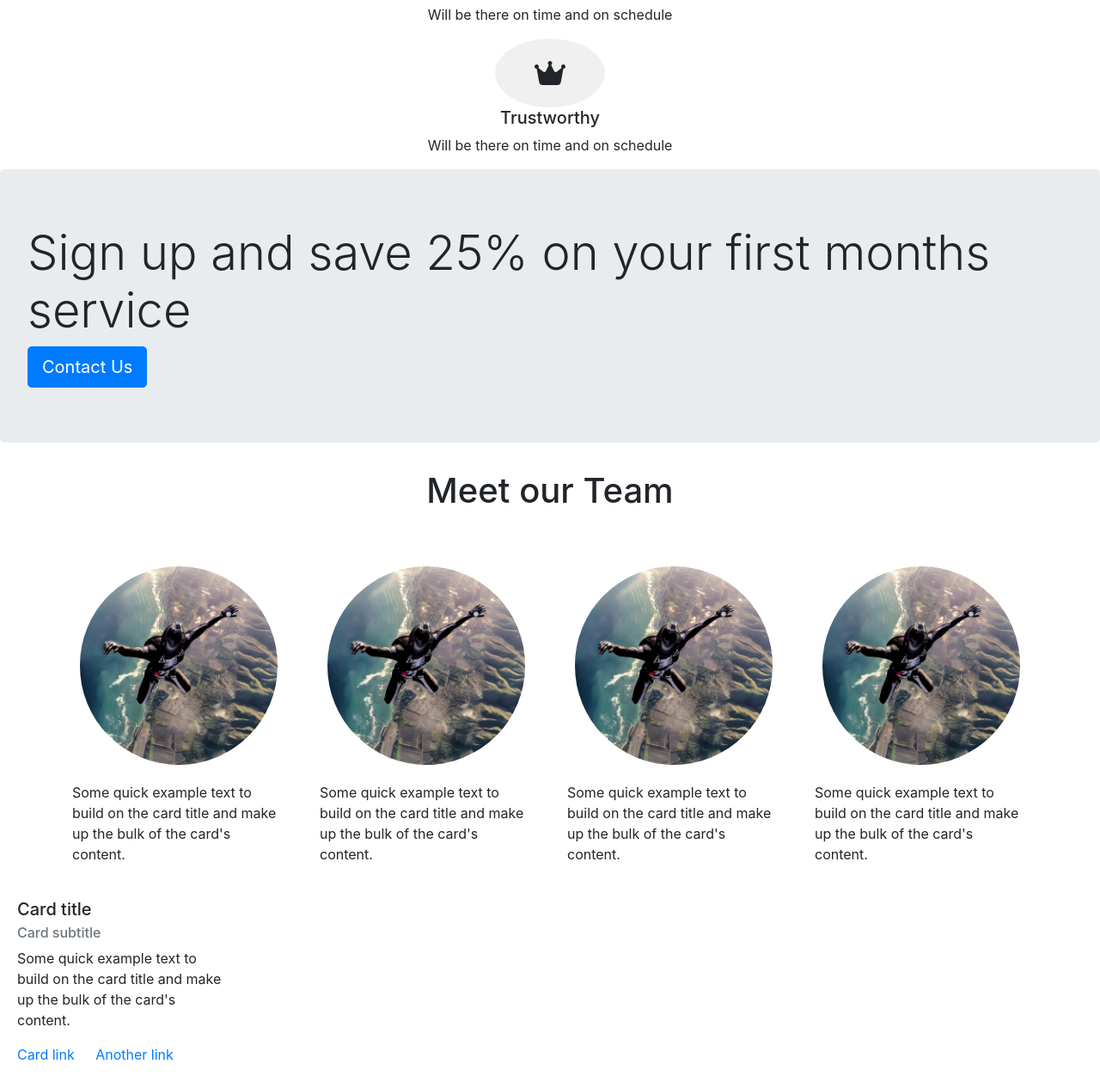
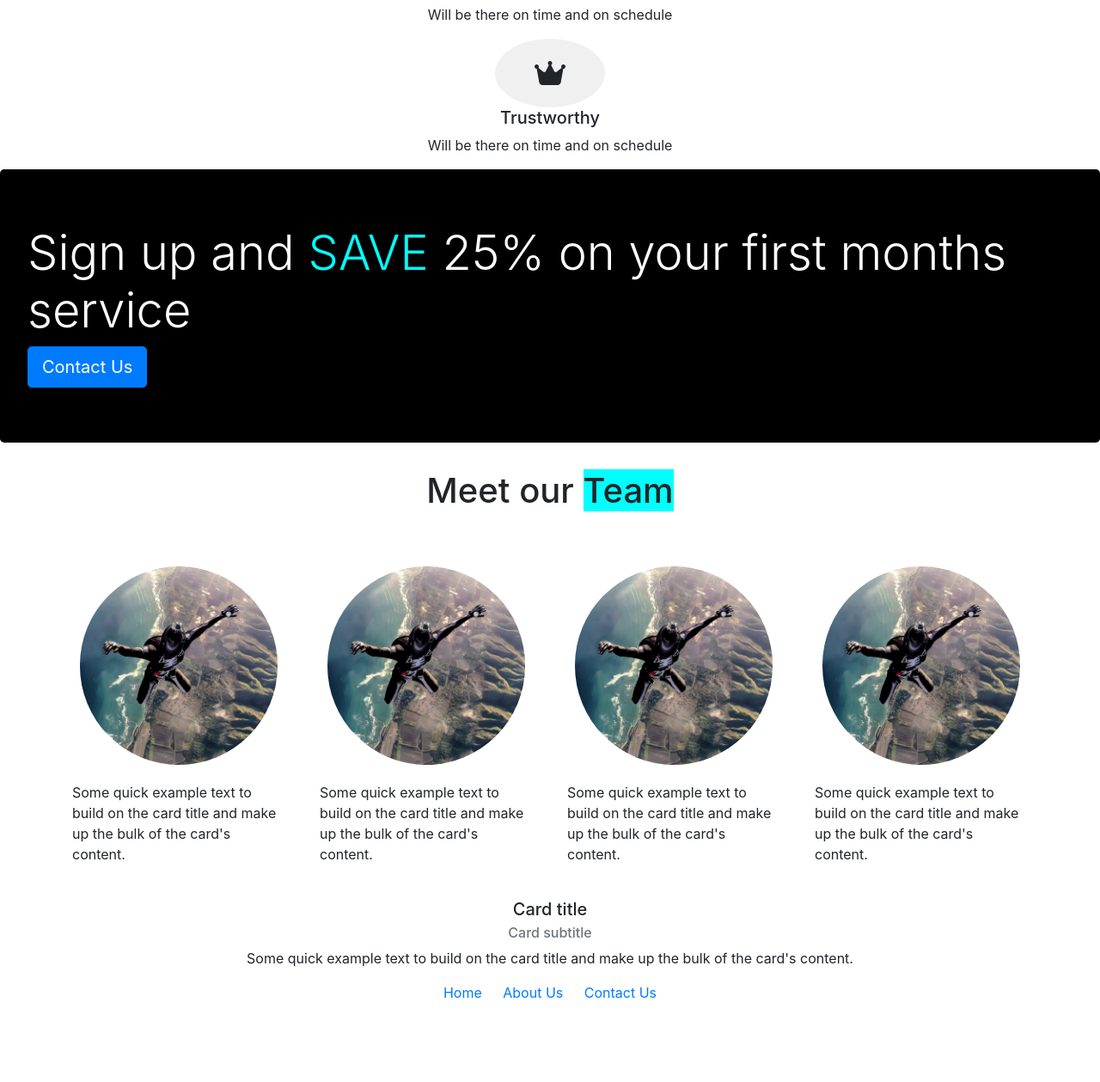
Before and after one commit to andrewswint/pvps, a plain HTML site: page index.html in a window 1280 px wide. Shown: the part 1083-2342 px from the top of the page at 86% size. After the commit the page ends 2270 px from the top, so only its background shows below. Drawn offline with nearby package versions, Linux system fonts and the light colour scheme.

Commit message:
working on some styling and content

```diff
--- a/css/main.css
+++ b/css/main.css
@@ -1,5 +1,13 @@
 html {
     display: block;
+}
+
+.highlight {
+    background-color: aqua;
+}
+
+.text-color {
+    color: aqua;
 }
 
 .jumbotron-splash {
@@ -27,6 +35,11 @@ html {
     background-color: aqua;
 }
 
+.offer-container {
+    background-color: black;
+    color: #fff;
+}
+
 .meet-container {
     display: flex;
     flex-wrap: wrap;
@@ -48,3 +61,8 @@ html {
     width: 80%;
     height: 80%;
 }
+
+.footer {
+    text-align: center;
+    width: 100%;
+}
--- a/index.html
+++ b/index.html
@@ -74,8 +74,8 @@
 </div>
 
 <!---------------------offer------------------------------>
-<div class="jumbotron">
-    <h1 class="display-4">Sign up and save 25% on your first months service</h1>
+<div class="jumbotron offer-container">
+    <h1 class="display-4">Sign up and <span class="text-color">SAVE</span> 25% on your first months service</h1>
     <a class="btn btn-primary btn-lg" href="#" role="button">Contact Us</a>
 </div>
 
@@ -109,13 +109,14 @@
 </div>
 
 <!----------------------footer--------------------------->
-<div class="card" style="width: 18rem;">
+<div class="card footer">
     <div class="card-body">
         <h5 class="card-title">Card title</h5>
         <h6 class="card-subtitle mb-2 text-muted">Card subtitle</h6>
         <p class="card-text">Some quick example text to build on the card title and make up the bulk of the card's content.</p>
-        <a href="#" class="card-link">Card link</a>
-        <a href="#" class="card-link">Another link</a>
+        <a href="#" class="card-link">Home</a>
+        <a href="#" class="card-link">About Us</a>
+        <a href="#" class="card-link">Contact Us</a>
     </div>
 </div>
 
```
